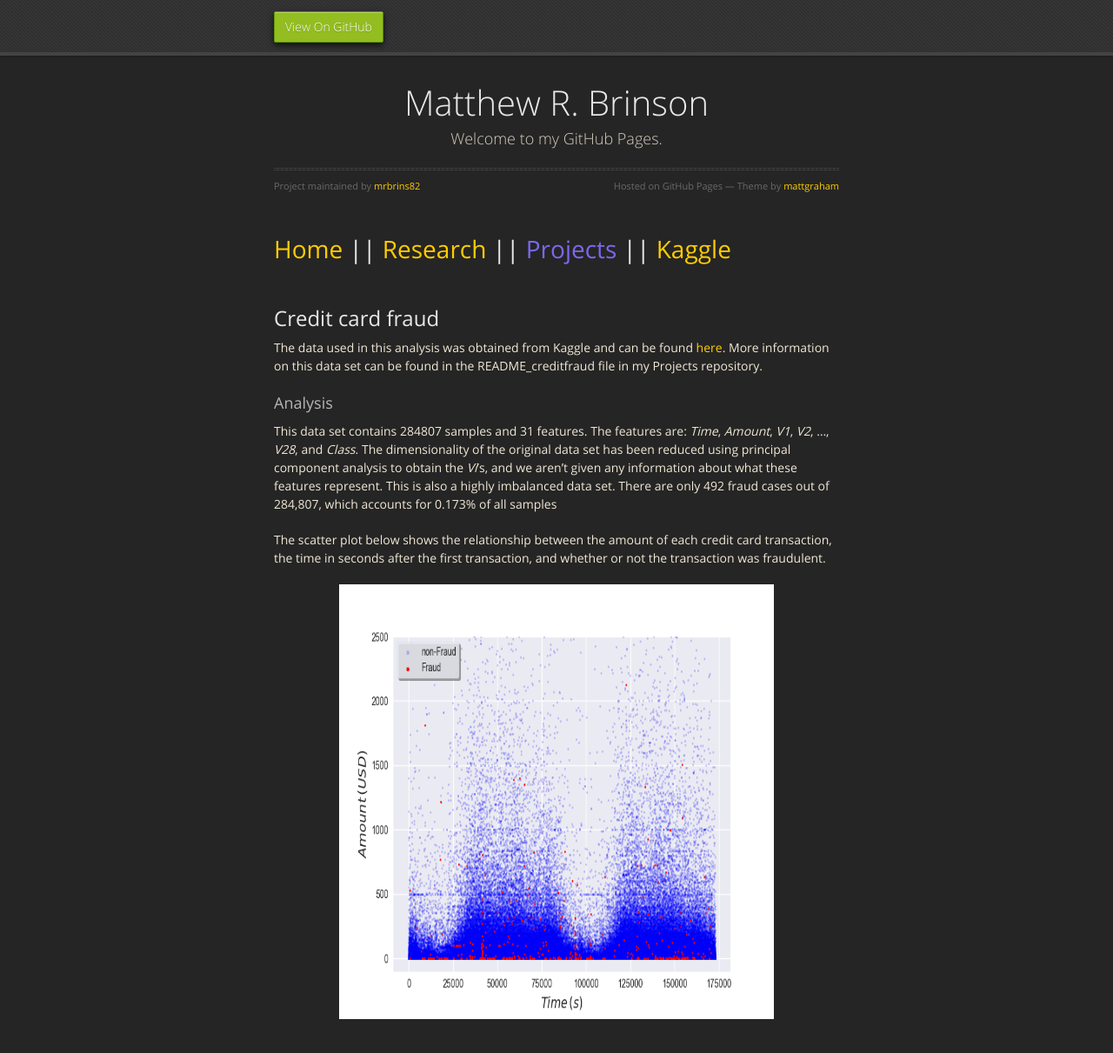
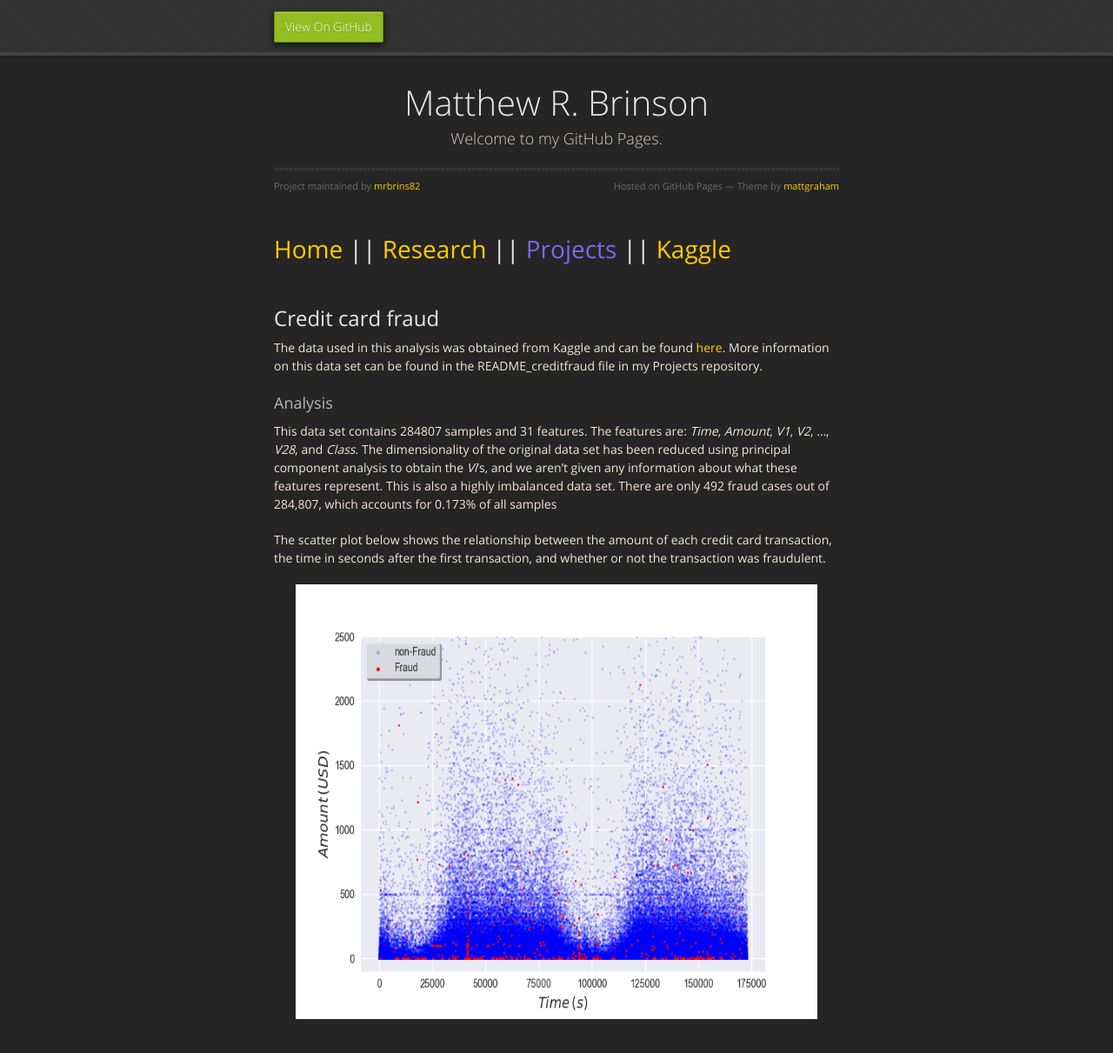
Before and after one commit to mrbrins82/mrbrins82.github.io, a Jekyll site: the page built from creditcardfraud.md, in a window 1280 px wide and 1267 px high. Shown: the top 1211 px of the window at 87% size. Built offline with Jekyll 4.4.1, drawn with Linux system fonts in a browser that asks for light colours; nearby versions of some CDN libraries; our own code applies the rules of GitHub Pages for plain Markdown files.

Commit message:
changed size of scatter

```diff
--- a/creditcardfraud.md
+++ b/creditcardfraud.md
@@ -12,5 +12,5 @@ The data used in this analysis was obtained from Kaggle and can be found <a href
 This data set contains 284807 samples and 31 features. The features are: <i>Time</i>, <i>Amount</i>, <i>V1</i>, <i>V2</i>, ..., <i>V28</i>, and <i>Class</i>. The dimensionality of the original data set has been reduced using principal component analysis to obtain the <i>Vi</i>'s, and we aren't given any information about what these features represent. This is also a highly imbalanced data set. There are only 492 fraud cases out of 284,807, which accounts for 0.173% of all samples
 
 The scatter plot below shows the relationship between the amount of each credit card transaction, the time in seconds after the first transaction, and whether or not the transaction was fraudulent.
-<center><img src="./assets/images/scatter_Time_Amount.png" alt="tim v amount scatter" width="500" height="500" />
+<center><img src="./assets/images/scatter_Time_Amount.png" alt="tim v amount scatter" width="600" height="500" />
 </center>
```
